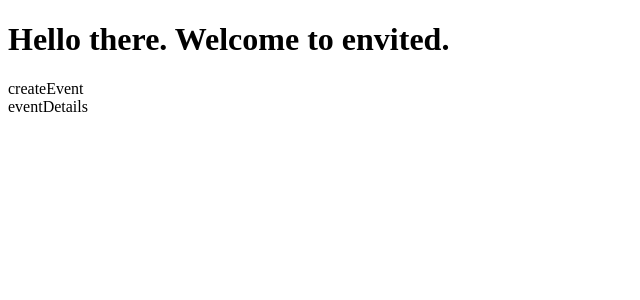
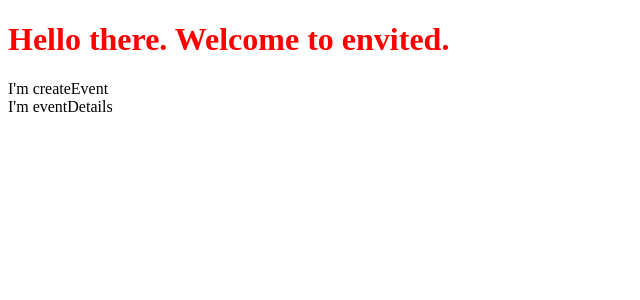
Before and after one commit to JazzPants/envited-technical-assessment, a React (Create React App) app: page / in a window 1280 px wide. Shown: the top 300 px of the page, without its empty margins (0-640 px from the left). Built offline with nearby package versions, Linux system fonts and the light colour scheme.

Commit message:
Commit 6 - Linked up css files to jsx files

```diff
--- a/src/components/createEvent/createEvent.jsx
+++ b/src/components/createEvent/createEvent.jsx
@@ -1,7 +1,8 @@
 import React from "react";
+import "./createEvent.css";
 
 const CreateEvent = () => {
-  return <div>createEvent</div>;
+  return <div>I'm createEvent</div>;
 };
 
 export default CreateEvent;
--- a/src/components/eventDetails/eventDetails.jsx
+++ b/src/components/eventDetails/eventDetails.jsx
@@ -1,7 +1,8 @@
 import React from "react";
+import "./eventDetails.css";
 
 const EventDetails = () => {
-  return <div>eventDetails</div>;
+  return <div>I'm eventDetails</div>;
 };
 
 export default EventDetails;
--- a/src/components/landing/landing.css
+++ b/src/components/landing/landing.css
@@ -0,0 +1,3 @@
+h1 {
+    color: red;
+}
--- a/src/components/landing/landing.jsx
+++ b/src/components/landing/landing.jsx
@@ -1,4 +1,5 @@
 import React from "react";
+import "./landing.css";
 
 const Landing = () => {
   return (
```
